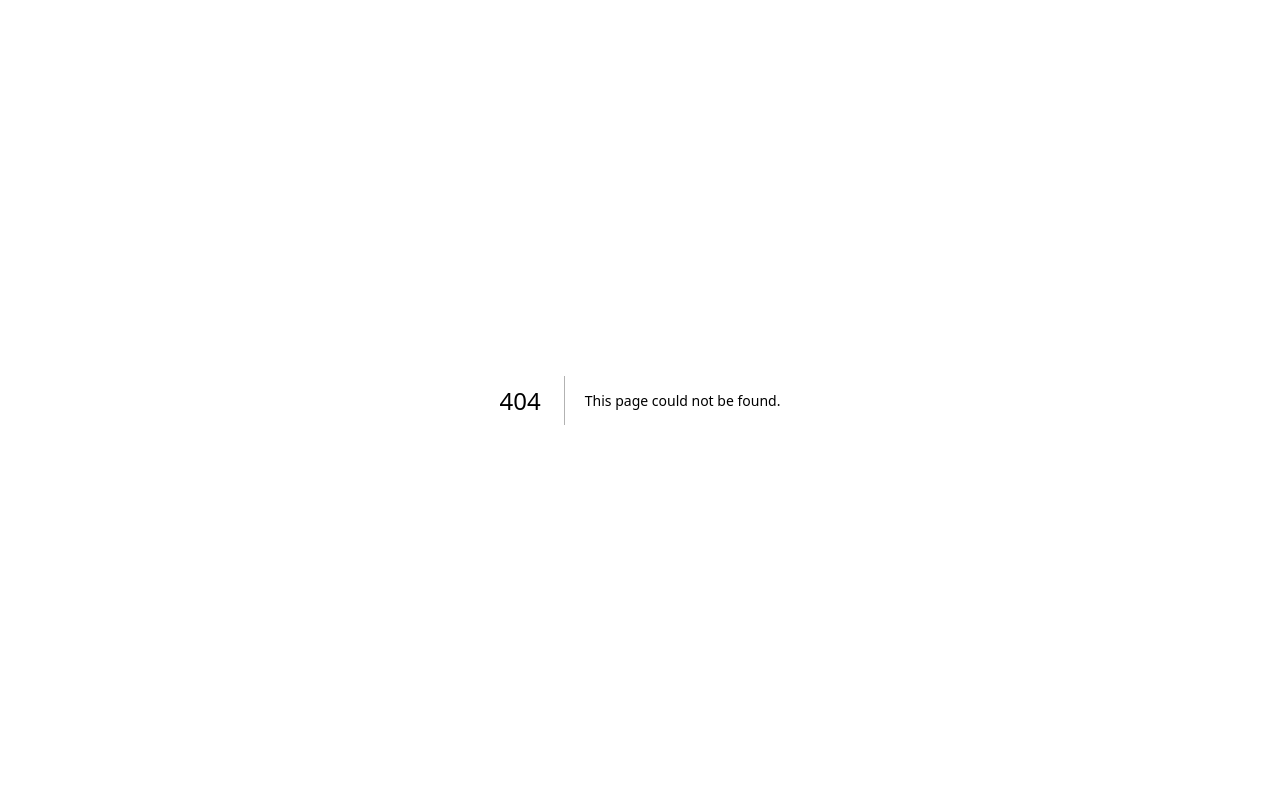
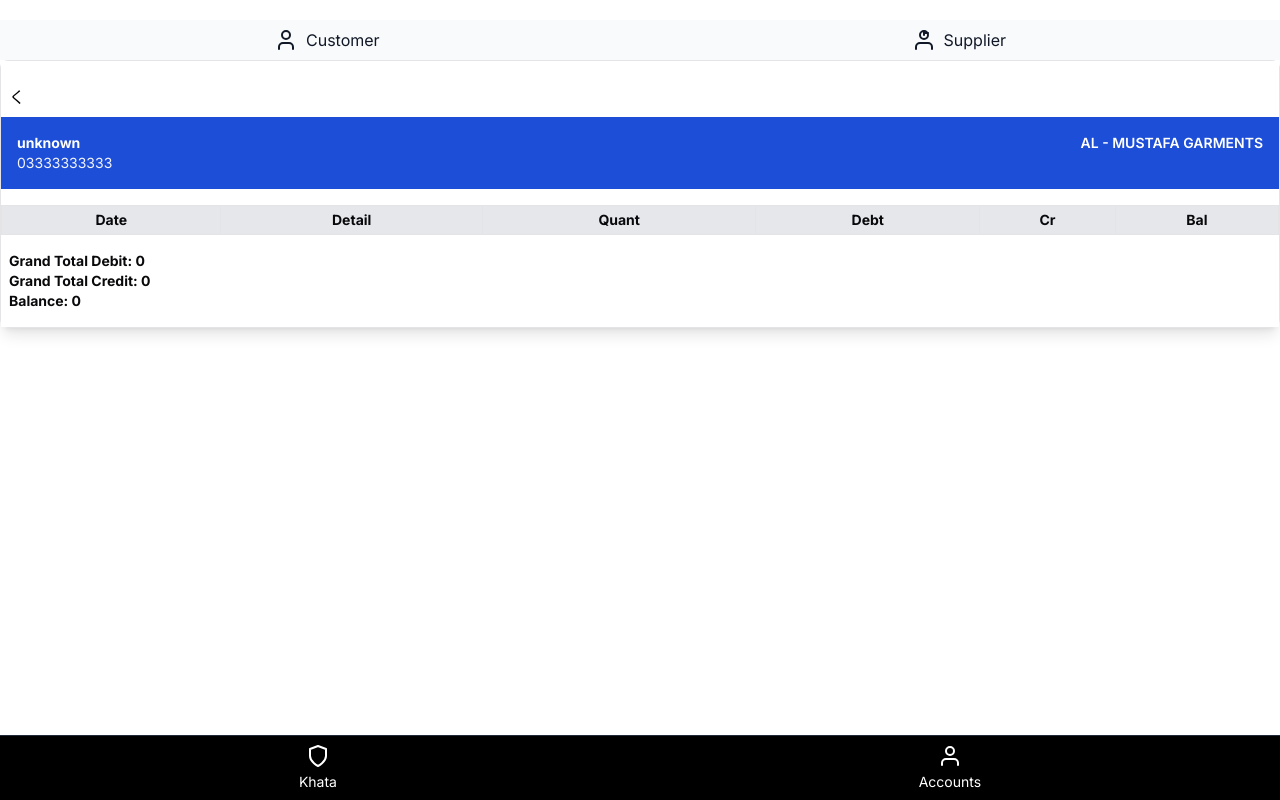
Before and after one commit to Mazhar88897/Al-mustafa-app, a Next.js app: page /khata/screens/customer/singleuser/report in a window 1280 px wide. Before the commit this address had no page. Built offline with nearby package versions, Linux system fonts and the light colour scheme.

Commit message:
hemlo here

```diff
--- a/app/khata/screens/customer/page.tsx
+++ b/app/khata/screens/customer/page.tsx
@@ -262,18 +262,7 @@
     amount: Transaction[];
 };
 
-let totalDebit = 0;
-let totalCredit = 0;
 
-(globalData.customers || [] ).forEach((record: Record) => {
-    (record.amount || []).forEach((entry: Transaction) => {
-        if (entry.amount.toLowerCase() === "i gave") {
-            totalDebit += entry.comand;
-        } else if (entry.amount.toLowerCase() === "i got") {
-            totalCredit += entry.comand;
-        }
-    });
-});
 
 
 type TransactionTotal = {
@@ -294,13 +283,24 @@
   }, 0);
 };
 
+let totalDebit= 0;
+let totalCredit = 0;
 
+(customers || []).forEach((record: Record) => {
+    const total = calculateTotal(record.amount || []);
+    if (total > 0) {
+        totalCredit += total
+    } else {
+      totalDebit += total
+    }
+});
   return (
     <div className="p-4">
       {/* <Button onClick={()=>{console.log(AccountId);console.log(globalData.customers);}} className='bg-black'>concole</Button> */}
       <div className="flex justify-between items-center mb-4 p-4 bg-gray-100 rounded-lg">
-        <p className="text-red-500 font-bold">Total Debit: {totalDebit}</p>
-        <p className="text-green-500 font-bold">Total Credit: {totalCredit}</p>
+        <p className="text-red-500 font-bold" onClick={()=> console.log(customers )}>Total Debit: {-1 * totalDebit} </p>
+        <p className="text-green-500 font-bold" onClick={()=> console.log(totalCredit )}>Total Credit: {totalCredit} </p>
+        {/* <p >on click</p> */}
       </div>
 
 
@@ -346,8 +346,11 @@
               <p className="text-sm text-gray-500">{customer.phoneNumber}</p>
             </div>
 
-            {}
-            <p className={calculateTotal(customer.amount) < 0 ? 'text-red-500' : 'text-green-500'}>{calculateTotal(customer.amount)}</p>
+            { }
+            <p className={calculateTotal(customer.amount) < 0 ? 'text-red-500' : 'text-green-500'}>
+  {calculateTotal(customer.amount) < 0 ? -calculateTotal(customer.amount) : calculateTotal(customer.amount)}
+</p>
+
           </Card>
         ))}
       </div>
--- a/app/khata/screens/customer/singleuser/page.jsx
+++ b/app/khata/screens/customer/singleuser/page.jsx
@@ -15,7 +15,10 @@
 import useGlobalStore from "@/store/zustandStore";
 import axios from "axios";
 import emailjs from "emailjs-com";
+
+import { useRouter } from "next/navigation";
 export default function TransactionComponent() {
+  const router = useRouter();
   const [isSending, setIsSending] = useState(false);
   const [openW, setOpenW] = useState(false);
   const [emailW, setEmailW] = useState("");
@@ -196,7 +199,10 @@
       {/* <div className="flex space-x-2"> */}
       <div className="flex space-x-2">
         <Button
-          onClick={() => setOpenW(true)}
+          // onClick={() => setOpenW(true)}
+          onClick={() => {
+            router.push("/khata/screens/customer/singleuser/report");
+          }}
           variant="outline"
           className="flex-1"
         >
--- /dev/null
+++ b/app/khata/screens/customer/singleuser/report/page.jsx
@@ -0,0 +1,153 @@
+"use client";
+
+import React, { useRef, useState, useEffect } from "react";
+import { useReactToPrint } from "react-to-print";
+import useGlobalStore from "@/store/zustandStore.js";
+import { useRouter } from "next/navigation";
+const data = {
+  customerName: "Chacha",
+  customerPhone: "3311331688",
+  businessName: "AL - MUSTAFA GARMENTS",
+  transactions: [
+    {
+      date: "9 Dec 2023",
+      details: "Chawal",
+      quantity: 36,
+      debit: 693,
+      credit: 0,
+      balance: -693,
+    },
+    {
+      date: "4 Feb 2024",
+      details: "Kakal",
+      quantity: 90,
+      debit: 369,
+      credit: 0,
+      balance: -1062,
+    },
+  ],
+  totalDebit: 1062,
+  totalCredit: 0,
+  balance: -1062,
+};
+
+const CustomerReport = () => {
+  const reportRef = useRef();
+
+  const handlePrint = useReactToPrint({
+    content: () => reportRef.current,
+  });
+
+  const {
+    globalData,
+    setSupp,
+    Supp,
+    user,
+    AccountId,
+    selectedValue,
+    Cust,
+    setGlobalData,
+    setselectedAccountId,
+  } = useGlobalStore();
+
+  const [itemName, setItemName] = useState("");
+  const [quantity, setQuantity] = useState("");
+  const [amount, setAmount] = useState("");
+  const router = useRouter();
+  const [transactionType, setTransactionType] = useState("gave");
+  const [selectedTransaction, setSelectedTransaction] = useState(null); // For editing transactions
+
+  const [datax, setDatax] = useState(null);
+
+  useEffect(() => {
+    const foundItem = (globalData.customers || []).find(
+      (item) => item._id === Cust
+    );
+    setDatax(foundItem || null);
+  }, [Cust, globalData]);
+
+  const formattedTransactions = datax?.amount || [];
+
+  const balance = formattedTransactions.reduce((acc, transaction) => {
+    return transaction.amount === "I got"
+      ? acc - transaction.comand
+      : acc + transaction.comand;
+  }, 0);
+
+  const { totalCredit, totalDebit } = formattedTransactions.reduce(
+    (acc, transaction) => {
+      if (transaction.amount.toLowerCase() === "i got") {
+        acc.totalCredit += transaction.comand;
+      } else if (transaction.amount.toLowerCase() === "i gave") {
+        acc.totalDebit += transaction.comand;
+      }
+      return acc;
+    },
+    { totalCredit: 0, totalDebit: 0 }
+  );
+
+  console.log("Total Credit:", totalCredit);
+  console.log("Total Debit:", totalDebit);
+
+  return (
+    <div className=" border rounded-lg shadow-lg w-full  ">
+      <div ref={reportRef} className="bg-white py-4">
+        <button
+          onClick={() => {
+            router.back();
+          }}
+          className="  text-black p-2 rounded"
+        >
+          く
+        </button>
+        <div className="bg-blue-700 p-4 text-white">
+          <div className=" flex justify-between">
+            <h1 className="text-sm  font-bold ">{datax?.name || "unknown"}</h1>
+            <h2 className="text-sm font-semibold ">AL - MUSTAFA GARMENTS</h2>
+          </div>
+          <p className="text-sm text-gray-100">
+            {datax?.phoneNumber || "03333333333"}
+          </p>
+        </div>
+        <table className="w-full border-collapse border mt-4">
+          <thead>
+            <tr className="bg-gray-200">
+              <th className="border text-sm p-1">Date</th>
+              <th className="border text-sm p-1">Detail</th>
+              <th className="border text-sm p-1">Quant</th>
+              <th className="border text-sm p-1">Debt</th>
+              <th className="border text-sm p-1">Cr</th>
+              <th className="border text-sm p-1">Bal</th>
+            </tr>
+          </thead>
+          <tbody>
+            {datax?.amount.map((tx, index) => (
+              <tr key={index} className="border">
+                <td className="p-1 text-sm border">{tx.time.split("T")[0]}</td>
+                <td className="p-1 text-sm border">{tx.itemName || "none"}</td>
+                <td className="p-1 text-sm border">{tx.quantity || 0}</td>
+                <td className="p-1 text-sm border">
+                  {tx.amount === "i gave" ? tx.comand : "0"}
+                </td>
+                <td className="p-1 text-sm border">
+                  {tx.amount === "I got" ? tx.comand : "0" || 0}
+                </td>
+                <td className="p-1 text-sm border">
+                  {tx.comand > 0 ? tx.comand : tx.comand * -1 || 0}
+                </td>
+              </tr>
+            ))}
+          </tbody>
+        </table>
+
+        <div className="mt-4 text-sm ml-2 font-bold">
+          <p>Grand Total Debit: {totalDebit}</p>
+          <p>Grand Total Credit: {totalCredit}</p>
+          <p>Balance: {balance}</p>
+        </div>
+      </div>
+    </div>
+  );
+};
+
+export default CustomerReport;
--- a/app/khata/screens/supplier/page.tsx
+++ b/app/khata/screens/supplier/page.tsx
@@ -198,18 +198,7 @@
     amount: Transaction[];
 };
 
-let totalDebit = 0;
-let totalCredit = 0;
 
-(globalData.suppliers || [] ).forEach((record: Record) => {
-    (record.amount || []).forEach((entry: Transaction) => {
-        if (entry.amount.toLowerCase() === "i gave") {
-            totalDebit += entry.comand;
-        } else if (entry.amount.toLowerCase() === "i got") {
-            totalCredit += entry.comand;
-        }
-    });
-});
 
 
 type TransactionTotal = {
@@ -229,13 +218,28 @@
       : total - transaction.comand;
   }, 0);
 };
+
+
+let totalDebit= 0;
+let totalCredit = 0;
+
+(customers || []).forEach((record: Record) => {
+    const total = calculateTotal(record.amount || []);
+    if (total > 0) {
+        totalCredit += total
+    } else {
+      totalDebit += total
+    }
+});
   return (
     <div className="p-4">
       {/* <Button onClick={()=>{console.log(AccountId);console.log(globalData);}} className='bg-black'>concole</Button> */}
       <div className="flex justify-between items-center mb-4 p-4 bg-gray-100 rounded-lg">
-        <p className="text-red-500 font-bold">Total Debit:{totalDebit}</p>
-        <p className="text-green-500 font-bold">Total Credit: {totalCredit}</p>
+        <p className="text-red-500 font-bold" onClick={()=> console.log(customers )}>Total Debit: {-1 * totalDebit} </p>
+        <p className="text-green-500 font-bold" onClick={()=> console.log(totalCredit )}>Total Credit: {totalCredit} </p>
+        {/* <p >on click</p> */}
       </div>
+
 
 
       <div className="flex justify-between items-center mb-4">
@@ -282,8 +286,9 @@
             </div>
 
 
-            <p className={calculateTotal(customer.amount) < 0 ? 'text-red-500' : 'text-green-500'}>{calculateTotal(customer.amount)}</p>
-          </Card>
+            <p className={calculateTotal(customer.amount) < 0 ? 'text-red-500' : 'text-green-500'}>
+  {calculateTotal(customer.amount) < 0 ? -calculateTotal(customer.amount) : calculateTotal(customer.amount)}
+</p>    </Card>
         ))}
       </div>
     </div>
--- a/app/khata/screens/supplier/singleSupplier/page.jsx
+++ b/app/khata/screens/supplier/singleSupplier/page.jsx
@@ -15,6 +15,7 @@
 import useGlobalStore from "@/store/zustandStore";
 import axios from "axios";
 import emailjs from "emailjs-com";
+import { useRouter } from "next/navigation";
 export default function TransactionComponent() {
   const [openW, setOpenW] = useState(false);
   const [emailW, setEmailW] = useState("");
@@ -29,7 +30,7 @@
     setGlobalData,
     setselectedAccountId,
   } = useGlobalStore();
-
+  const router = useRouter();
   const handleSubmit = async () => {
     // e.preventDefault();
     // setIsSending(true);
@@ -197,7 +198,10 @@
 
       <div className="flex space-x-2">
         <Button
-          onClick={() => setOpenW(true)}
+          // onClick={() => setOpenW(true)}
+          onClick={() => {
+            router.push("/khata/screens/supplier/singleSupplier/report");
+          }}
           variant="outline"
           className="flex-1"
         >
--- /dev/null
+++ b/app/khata/screens/supplier/singleSupplier/report/page.jsx
@@ -0,0 +1,143 @@
+"use client";
+
+import React, { useRef, useState, useEffect } from "react";
+import { useReactToPrint } from "react-to-print";
+import useGlobalStore from "@/store/zustandStore.js";
+import { useRouter } from "next/navigation";
+const data = {
+  customerName: "Chacha",
+  customerPhone: "3311331688",
+  businessName: "AL - MUSTAFA GARMENTS",
+  transactions: [
+    {
+      date: "9 Dec 2023",
+      details: "Chawal",
+      quantity: 36,
+      debit: 693,
+      credit: 0,
+      balance: -693,
+    },
+    {
+      date: "4 Feb 2024",
+      details: "Kakal",
+      quantity: 90,
+      debit: 369,
+      credit: 0,
+      balance: -1062,
+    },
+  ],
+  totalDebit: 1062,
+  totalCredit: 0,
+  balance: -1062,
+};
+
+const CustomerReport = () => {
+  const reportRef = useRef();
+
+  const handlePrint = useReactToPrint({
+    content: () => reportRef.current,
+  });
+
+  const { globalData, Supp } = useGlobalStore();
+
+  const [itemName, setItemName] = useState("");
+  const [quantity, setQuantity] = useState("");
+  const [amount, setAmount] = useState("");
+  const router = useRouter();
+  const [transactionType, setTransactionType] = useState("gave");
+  const [selectedTransaction, setSelectedTransaction] = useState(null); // For editing transactions
+
+  const [datax, setDatax] = useState(null);
+
+  useEffect(() => {
+    const foundItem = (globalData.suppliers || []).find(
+      (item) => item._id === Supp
+    );
+    setDatax(foundItem || null);
+  }, [Supp, globalData]);
+
+  const formattedTransactions = datax?.amount || [];
+
+  const balance = formattedTransactions.reduce((acc, transaction) => {
+    return transaction.amount === "I got"
+      ? acc - transaction.comand
+      : acc + transaction.comand;
+  }, 0);
+
+  const { totalCredit, totalDebit } = formattedTransactions.reduce(
+    (acc, transaction) => {
+      if (transaction.amount.toLowerCase() === "i got") {
+        acc.totalCredit += transaction.comand;
+      } else if (transaction.amount.toLowerCase() === "i gave") {
+        acc.totalDebit += transaction.comand;
+      }
+      return acc;
+    },
+    { totalCredit: 0, totalDebit: 0 }
+  );
+
+  console.log("Total Credit:", totalCredit);
+  console.log("Total Debit:", totalDebit);
+
+  return (
+    <div className=" border rounded-lg shadow-lg w-full  ">
+      <div ref={reportRef} className="bg-white py-4">
+        <button
+          onClick={() => {
+            router.back();
+          }}
+          className="  text-black p-2 rounded"
+        >
+          く
+        </button>
+        <div className="bg-blue-700 p-4 text-white">
+          <div className=" flex justify-between">
+            <h1 className="text-sm  font-bold ">{datax?.name || "unknown"}</h1>
+            <h2 className="text-sm font-semibold ">AL - MUSTAFA GARMENTS</h2>
+          </div>
+          <p className="text-sm text-gray-100">
+            {datax?.phoneNumber || "03333333333"}
+          </p>
+        </div>
+        <table className="w-full border-collapse border mt-4">
+          <thead>
+            <tr className="bg-gray-200">
+              <th className="border text-sm p-1">Date</th>
+              <th className="border text-sm p-1">Detail</th>
+              <th className="border text-sm p-1">Quant</th>
+              <th className="border text-sm p-1">Debt</th>
+              <th className="border text-sm p-1">Cr</th>
+              <th className="border text-sm p-1">Bal</th>
+            </tr>
+          </thead>
+          <tbody>
+            {datax?.amount.map((tx, index) => (
+              <tr key={index} className="border">
+                <td className="p-1 text-sm border">{tx.time.split("T")[0]}</td>
+                <td className="p-1 text-sm border">{tx.itemName || "none"}</td>
+                <td className="p-1 text-sm border">{tx.quantity || 0}</td>
+                <td className="p-1 text-sm border">
+                  {tx.amount === "i gave" ? tx.comand : "0"}
+                </td>
+                <td className="p-1 text-sm border">
+                  {tx.amount === "I got" ? tx.comand : "0" || 0}
+                </td>
+                <td className="p-1 text-sm border">
+                  {tx.comand > 0 ? tx.comand : tx.comand * -1 || 0}
+                </td>
+              </tr>
+            ))}
+          </tbody>
+        </table>
+
+        <div className="mt-4 text-sm ml-1 font-bold">
+          <p>Grand Total Debit: {totalDebit}</p>
+          <p>Grand Total Credit: {totalCredit}</p>
+          <p>Balance: {balance}</p>
+        </div>
+      </div>
+    </div>
+  );
+};
+
+export default CustomerReport;
--- a/package.json
+++ b/package.json
@@ -35,6 +35,7 @@
     "react-dom": "^18",
     "react-hook-form": "^7.54.1",
     "react-icons": "^5.4.0",
+    "react-to-print": "^3.0.5",
     "tailwind-merge": "^2.5.5",
     "tailwindcss-animate": "^1.0.7",
     "zod": "^3.24.1",
--- a/tsconfig.json
+++ b/tsconfig.json
@@ -22,6 +22,6 @@
       "@/*": ["./*"]
     }
   },
-  "include": ["next-env.d.ts", "**/*.ts", "**/*.tsx", ".next/types/**/*.ts", "app/llm/test/page.jsx", "app/khata/screens/customer/singleuser/page.jsx", "app/khata/screens/supplier/singleSupplier/page.jsx"],
+  "include": ["next-env.d.ts", "**/*.ts", "**/*.tsx", ".next/types/**/*.ts", "app/llm/test/page.jsx", "app/khata/screens/customer/singleuser/page.jsx", "app/khata/screens/supplier/singleSupplier/page.jsx", "app/khata/screens/customer/singleuser/report/report.jsx"],
   "exclude": ["node_modules"]
 }
```
Also changed, not shown: components/ui/report.tsx (added), 1 other file (tests, documents, lock files or other folders).
